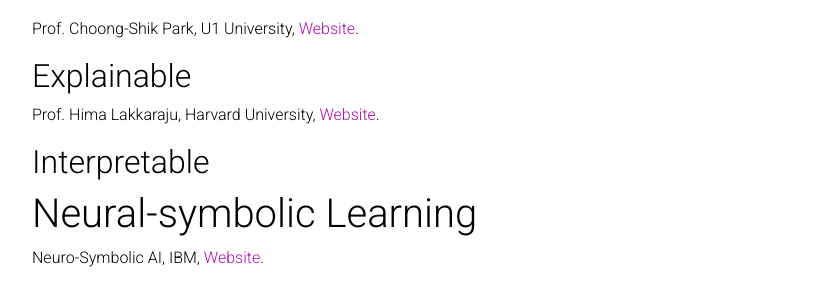
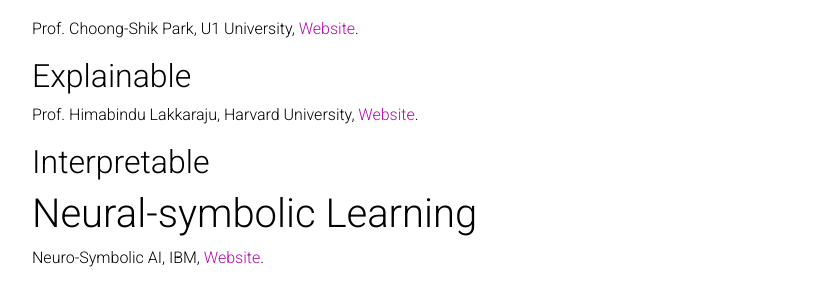
Before and after one commit to sijang/sijang.github.io, a Jekyll site: the page built from _pages/Interests.md, in a window 1280 px wide. Shown: the part 292-581 px from the top of the page, without its empty margins (223-1055 px from the left). Built offline with Jekyll 4.4.1, drawn with Linux system fonts in a browser that asks for light colours; nearby versions of some CDN libraries; a style sheet for code colours, icons or effects is not loaded.

Commit message:
Update Interests.md

```diff
--- a/_pages/Interests.md
+++ b/_pages/Interests.md
@@ -12,7 +12,7 @@ nav: true
   > Prof. Choong-Shik Park, U1 University, [Website](https://www.researchgate.net/profile/Choong-Shik-Park){:target="_blank"}.
 
 ## Explainable
-  > Prof. Hima Lakkaraju, Harvard University, [Website](https://himalakkaraju.github.io){:target="_blank"}.
+  > Prof. Himabindu Lakkaraju, Harvard University, [Website](https://himalakkaraju.github.io){:target="_blank"}.
 
 
 ## Interpretable
```
